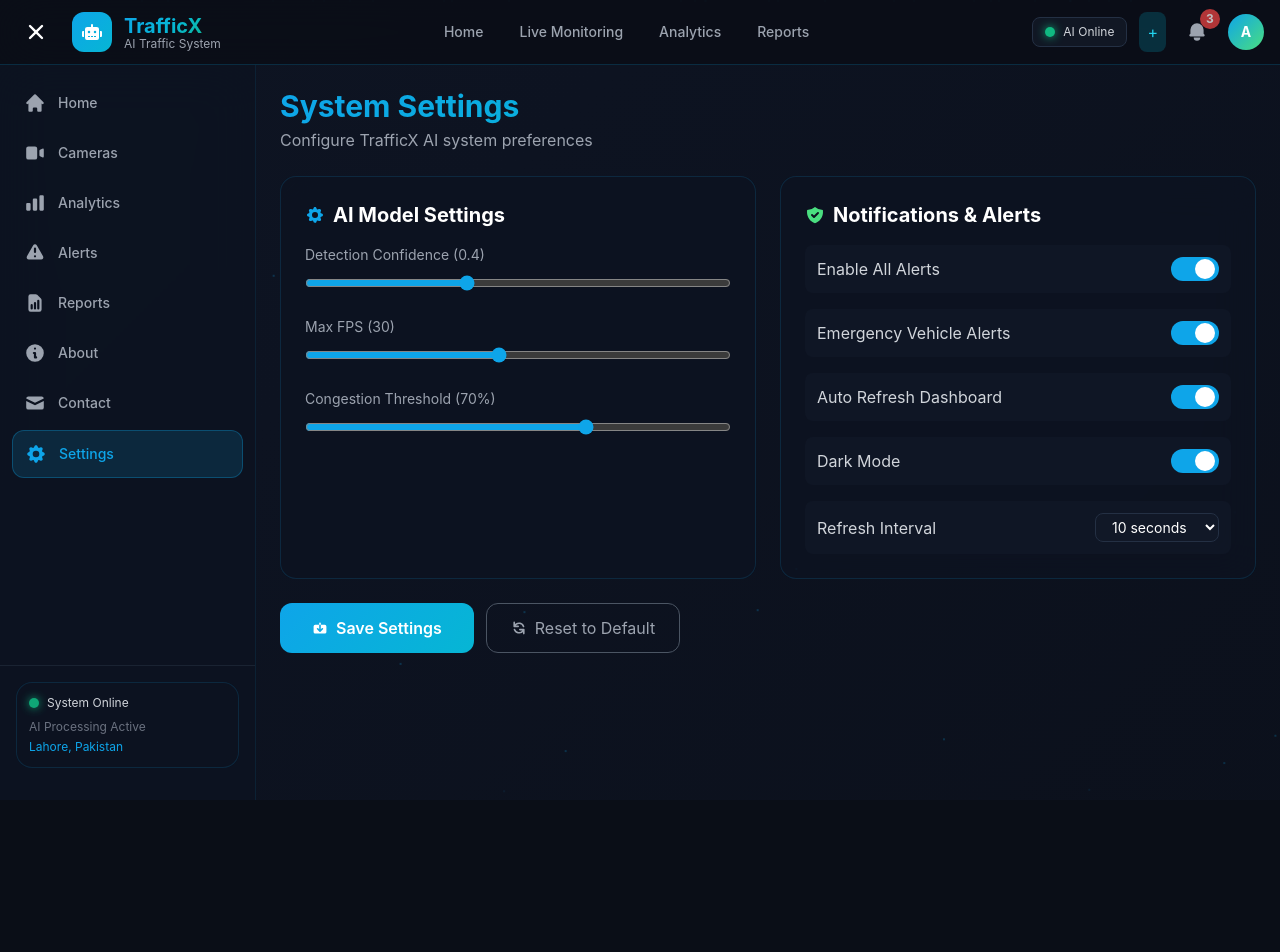
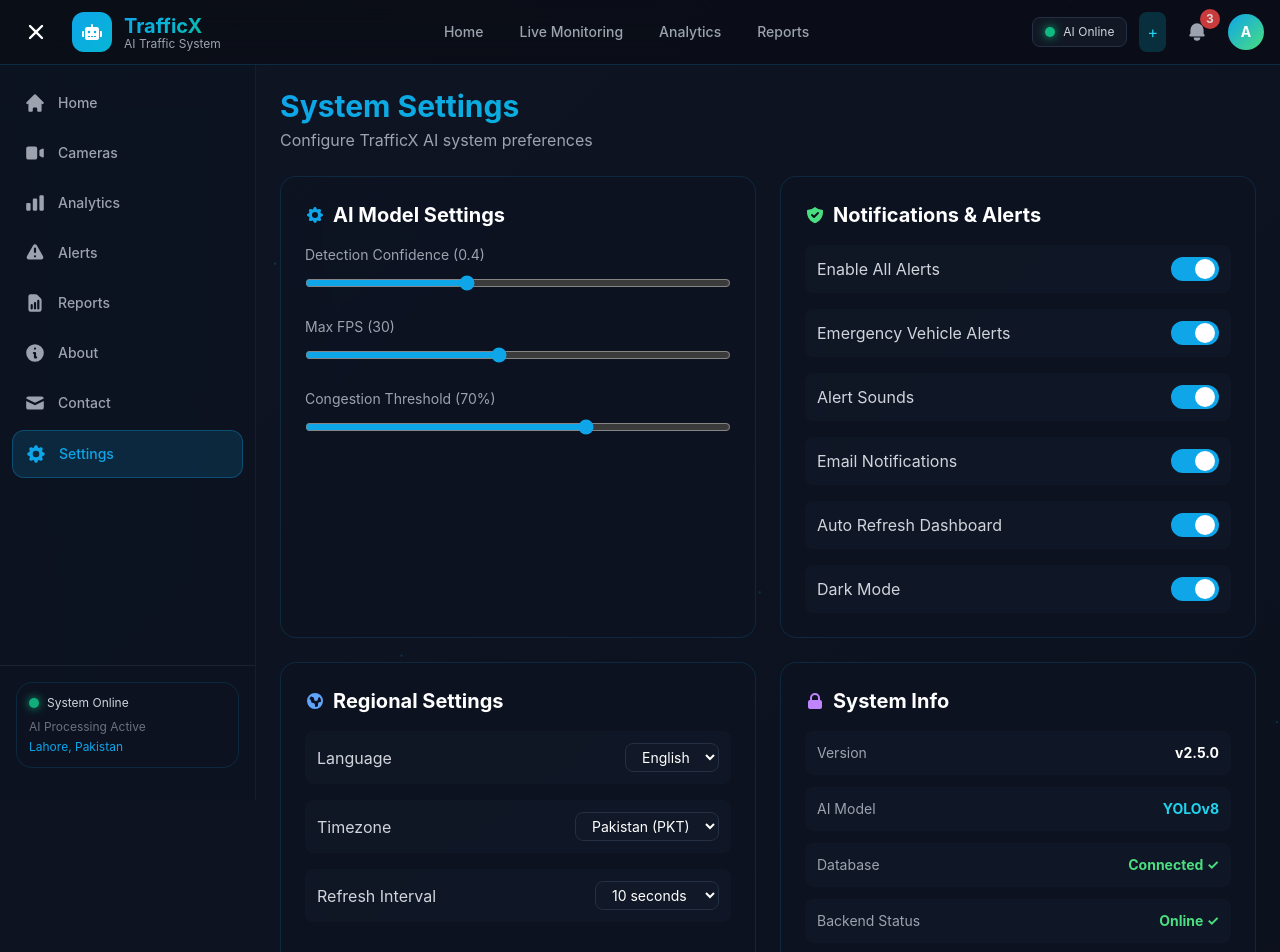
Before and after one commit to therealarfa/trafficx-ai-frontend, a React (Create React App) app: page /settings in a window 1280 px wide. Shown: the top 952 px of the page. Before the commit the page ends 800 px from the top, so only its background shows below. Built offline with nearby package versions, Linux system fonts and the light colour scheme.

Commit message:
Added dark mode toggle, enhanced settings and team members

```diff
--- a/src/App.js
+++ b/src/App.js
@@ -1,4 +1,4 @@
-import React from 'react';
+import React, { useState, useEffect } from 'react';
 import { BrowserRouter as Router, Routes, Route } from 'react-router-dom';
 import { Toaster } from 'react-hot-toast';
 import Navbar from './components/Navbar';
@@ -14,18 +14,42 @@
 import ParticlesBackground from './components/ParticlesBackground';
 
 function App() {
-  const [sidebarOpen, setSidebarOpen] = React.useState(true);
+  const [sidebarOpen, setSidebarOpen] = useState(true);
+  const [darkMode, setDarkMode] = useState(true);
+
+  useEffect(() => {
+    const saved = localStorage.getItem('trafficx_settings');
+    if (saved) {
+      const settings = JSON.parse(saved);
+      setDarkMode(settings.darkMode);
+    }
+
+    const handleStorageChange = () => {
+      const updated = localStorage.getItem('trafficx_settings');
+      if (updated) {
+        const settings = JSON.parse(updated);
+        setDarkMode(settings.darkMode);
+      }
+    };
+
+    window.addEventListener('storage', handleStorageChange);
+    window.addEventListener('settingsChanged', handleStorageChange);
+    return () => {
+      window.removeEventListener('storage', handleStorageChange);
+      window.removeEventListener('settingsChanged', handleStorageChange);
+    };
+  }, []);
 
   return (
     <Router>
-      <div className="min-h-screen bg-animated relative">
-        <ParticlesBackground />
+      <div className={`min-h-screen relative ${darkMode ? 'bg-animated' : 'bg-light-mode'}`}>
+        {darkMode && <ParticlesBackground />}
         <Toaster
           position="top-right"
           toastOptions={{
             style: {
-              background: '#0d1321',
-              color: '#fff',
+              background: darkMode ? '#0d1321' : '#ffffff',
+              color: darkMode ? '#fff' : '#000',
               border: '1px solid rgba(14, 165, 233, 0.3)',
             },
           }}
--- a/src/components/Navbar.js
+++ b/src/components/Navbar.js
@@ -8,6 +8,8 @@
   const navigate = useNavigate();
   const [systemOnline] = useState(true);
   const [showNotifications, setShowNotifications] = useState(false);
+  const [showProfile, setShowProfile] = useState(false);
+const profileRef = useRef(null);
   const dropdownRef = useRef(null);
 
   const [notifications, setNotifications] = useState([
@@ -22,6 +24,9 @@
   const handleClickOutside = (e) => {
     if (dropdownRef.current && !dropdownRef.current.contains(e.target)) {
       setShowNotifications(false);
+    }
+    if (profileRef.current && !profileRef.current.contains(e.target)) {
+      setShowProfile(false);
     }
   };
   document.addEventListener('mousedown', handleClickOutside);
@@ -214,8 +219,62 @@
             )}
           </div>
 
-          <div className="w-9 h-9 rounded-full bg-gradient-to-br from-primary to-green-400 flex items-center justify-center cursor-pointer">
+          <div className="relative" ref={profileRef}>
+  <button
+    onClick={() => setShowProfile(!showProfile)}
+    className="w-9 h-9 rounded-full bg-gradient-to-br from-primary to-green-400 flex items-center justify-center cursor-pointer hover:scale-110 transition"
+  >
     <span className="text-sm font-bold">A</span>
+  </button>
+
+  {showProfile && (
+    <div className="absolute right-0 mt-2 w-72 bg-gray-900 border border-cyan-500/30 rounded-xl shadow-2xl overflow-hidden z-[9999]">
+      <div className="bg-gradient-to-r from-cyan-600 to-blue-600 p-5 text-center">
+        <div className="w-16 h-16 rounded-full bg-white/20 mx-auto flex items-center justify-center mb-2 border-2 border-white">
+          <span className="text-2xl font-bold text-white">A</span>
+        </div>
+        <h3 className="text-white font-bold">Arfa Jamil</h3>
+        <p className="text-cyan-100 text-xs">arfajameel385@gmail.com</p>
+        <span className="inline-block mt-2 px-3 py-1 bg-white/20 rounded-full text-xs text-white font-bold">
+          Founder & CEO
+        </span>
+      </div>
+
+      <div className="py-2">
+        <button
+          onClick={() => {
+            setShowProfile(false);
+            navigate('/about');
+          }}
+          className="w-full px-5 py-3 text-left hover:bg-gray-800 flex items-center gap-3 text-gray-300 hover:text-white transition"
+        >
+          <span>👤</span>
+          <span>About Me</span>
+        </button>
+        <button
+          onClick={() => {
+            setShowProfile(false);
+            navigate('/settings');
+          }}
+          className="w-full px-5 py-3 text-left hover:bg-gray-800 flex items-center gap-3 text-gray-300 hover:text-white transition"
+        >
+          <span>⚙️</span>
+          <span>Settings</span>
+        </button>
+        <button
+          onClick={() => {
+            setShowProfile(false);
+            navigate('/contact');
+          }}
+          className="w-full px-5 py-3 text-left hover:bg-gray-800 flex items-center gap-3 text-gray-300 hover:text-white transition"
+        >
+          <span>📧</span>
+          <span>Contact Support</span>
+        </button>
+
+      </div>
+    </div>
+  )}
 </div>
         </div>
       </div>
--- a/src/index.css
+++ b/src/index.css
@@ -137,3 +137,60 @@
     opacity: 0;
   }
 }
+.bg-light-mode {
+  background: #ffffff !important;
+  color: #1f2937;
+  min-height: 100vh;
+}
+
+.bg-light-mode * {
+  color: #1f2937 !important;
+}
+
+.bg-light-mode .glass-card {
+  background: #f9fafb !important;
+  border: 1px solid #e5e7eb !important;
+  box-shadow: 0 2px 8px rgba(0, 0, 0, 0.05) !important;
+}
+
+.bg-light-mode .gradient-text {
+  background: linear-gradient(to right, #0ea5e9, #06b6d4) !important;
+  -webkit-background-clip: text !important;
+  -webkit-text-fill-color: transparent !important;
+  background-clip: text !important;
+}
+
+.bg-light-mode nav {
+  background: #ffffff !important;
+  border-bottom: 1px solid #e5e7eb !important;
+}
+
+.bg-light-mode aside,
+.bg-light-mode .sidebar {
+  background: #f9fafb !important;
+  border-right: 1px solid #e5e7eb !important;
+}
+
+.bg-light-mode input,
+.bg-light-mode textarea,
+.bg-light-mode select {
+  background: #ffffff !important;
+  border: 1px solid #d1d5db !important;
+  color: #1f2937 !important;
+}
+
+.bg-light-mode .bg-dark-600,
+.bg-light-mode .bg-dark-700,
+.bg-light-mode .bg-dark-800,
+.bg-light-mode .bg-dark-900,
+.bg-light-mode [class*="bg-dark"] {
+  background: #f3f4f6 !important;
+}
+
+.bg-light-mode [class*="text-gray"] {
+  color: #4b5563 !important;
+}
+
+.bg-light-mode [class*="text-white"] {
+  color: #1f2937 !important;
+}
--- a/src/pages/Contact.js
+++ b/src/pages/Contact.js
@@ -1,6 +1,6 @@
 import React, { useState } from 'react';
 import { HiMail, HiPhone, HiLocationMarker, HiClock } from 'react-icons/hi';
-import { FaFacebook, FaTwitter, FaLinkedin, FaGithub } from 'react-icons/fa';
+import { FaFacebook, FaWhatsapp, FaGithub } from 'react-icons/fa';
 import API from '../api/axios';
 import toast from 'react-hot-toast';
 
@@ -29,10 +29,9 @@
   };
 
   const socialLinks = [
-    { icon: FaFacebook, label: 'Facebook', color: 'hover:text-blue-500' },
-    { icon: FaTwitter, label: 'Twitter', color: 'hover:text-sky-400' },
-    { icon: FaLinkedin, label: 'LinkedIn', color: 'hover:text-blue-400' },
-    { icon: FaGithub, label: 'GitHub', color: 'hover:text-gray-300' },
+    { icon: FaFacebook, label: 'Facebook', color: 'hover:text-blue-500', url: 'https://www.facebook.com/share/193rn2euKF/' },
+    { icon: FaWhatsapp, label: 'WhatsApp', color: 'hover:text-green-500', url: 'https://wa.me/923198931313' },
+    { icon: FaGithub, label: 'GitHub', color: 'hover:text-gray-300', url: 'https://github.com/therealarfa' },
   ];
 
   return (
@@ -51,7 +50,13 @@
       <div className="grid grid-cols-1 lg:grid-cols-3 gap-6">
         <div className="flex flex-col items-center gap-4">
           {socialLinks.map((social, idx) => (
-            <a key={idx} href="#contact" className={`glass-card p-4 w-full flex items-center gap-4 transition-all hover:border-primary/40 ${social.color}`}>
+            <a
+              key={idx}
+              href={social.url}
+              target="_blank"
+              rel="noopener noreferrer"
+              className={`glass-card p-4 w-full flex items-center gap-4 transition-all hover:border-primary/40 hover:scale-105 ${social.color}`}
+            >
               <social.icon size={28} />
               <span className="font-medium text-gray-300">{social.label}</span>
             </a>
@@ -82,14 +87,20 @@
                   <p className="text-sm text-gray-500">(Smart Traffic Control Center)</p>
                 </div>
               </div>
-              <div className="flex items-center gap-3">
-                <HiMail className="text-primary flex-shrink-0" size={20} />
-                <p className="text-gray-300">support@trafficxai.com</p>
-              </div>
-              <div className="flex items-center gap-3">
-                <HiPhone className="text-primary flex-shrink-0" size={20} />
-                <p className="text-gray-300">+92-300-xxxxxxx</p>
-              </div>
+              <a
+  href="mailto:arfajameel385@gmail.com"
+  className="flex items-center gap-3 hover:text-primary transition-colors group"
+>
+  <HiMail className="text-primary flex-shrink-0 group-hover:scale-110 transition" size={20} />
+  <p className="text-gray-300 group-hover:text-primary">arfajameel385@gmail.com</p>
+</a>
+             <a
+  href="tel:+923198931313"
+  className="flex items-center gap-3 hover:text-primary transition-colors group"
+>
+  <HiPhone className="text-primary flex-shrink-0 group-hover:scale-110 transition" size={20} />
+  <p className="text-gray-300 group-hover:text-primary">+92-319-8931313</p>
+</a>
               <div className="flex items-center gap-3">
                 <HiClock className="text-primary flex-shrink-0" size={20} />
                 <p className="text-gray-300">24/7 AI Monitoring</p>
--- a/src/pages/Settings.js
+++ b/src/pages/Settings.js
@@ -1,9 +1,9 @@
-import React, { useState } from 'react';
-import { HiCog, HiSave, HiRefresh, HiShieldCheck } from 'react-icons/hi';
+import React, { useState, useEffect } from 'react';
+import { HiCog, HiSave, HiRefresh, HiShieldCheck, HiUser, HiGlobe, HiLockClosed } from 'react-icons/hi';
 import toast from 'react-hot-toast';
 
 const Settings = () => {
-  const [settings, setSettings] = useState({
+  const defaultSettings = {
     detectionConfidence: 0.4,
     maxFPS: 30,
     alertsEnabled: true,
@@ -12,9 +12,46 @@
     darkMode: true,
     autoRefresh: true,
     refreshInterval: 10,
-  });
+    soundEnabled: true,
+    emailNotifications: true,
+    language: 'English',
+    timezone: 'PKT',
+    profileName: 'Arfa Jamil',
+    profileEmail: 'arfajameel385@gmail.com',
+    profileRole: 'Founder & CEO',
+  };
 
-  const handleSave = () => toast.success('Settings saved successfully!');
+  const [settings, setSettings] = useState(defaultSettings);
+
+  useEffect(() => {
+    const saved = localStorage.getItem('trafficx_settings');
+    if (saved) {
+      setSettings(JSON.parse(saved));
+    }
+  }, []);
+
+ const handleSave = () => {
+  localStorage.setItem('trafficx_settings', JSON.stringify(settings));
+  window.dispatchEvent(new Event('settingsChanged'));
+  toast.success('Settings saved successfully!');
+};
+
+  const handleReset = () => {
+    if (window.confirm('Reset all settings to default?')) {
+      setSettings(defaultSettings);
+      localStorage.removeItem('trafficx_settings');
+      toast.success('Settings reset to default!');
+    }
+  };
+
+  const updateSetting = (key, value) => {
+  const newSettings = { ...settings, [key]: value };
+  setSettings(newSettings);
+  if (key === 'darkMode') {
+    localStorage.setItem('trafficx_settings', JSON.stringify(newSettings));
+    window.dispatchEvent(new Event('settingsChanged'));
+  }
+};
 
   return (
     <div className="space-y-6">
@@ -22,6 +59,9 @@
         <h1 className="text-3xl font-bold gradient-text">System Settings</h1>
         <p className="text-gray-400 mt-1">Configure TrafficX AI system preferences</p>
       </div>
+
+
+
 
       <div className="grid grid-cols-1 lg:grid-cols-2 gap-6">
         <div className="glass-card p-6">
@@ -31,15 +71,15 @@
           <div className="space-y-5">
             <div>
               <label className="text-sm text-gray-400 mb-2 block">Detection Confidence ({settings.detectionConfidence})</label>
-              <input type="range" min="0.1" max="0.9" step="0.1" value={settings.detectionConfidence} onChange={(e) => setSettings({...settings, detectionConfidence: parseFloat(e.target.value)})} className="w-full accent-primary" />
+              <input type="range" min="0.1" max="0.9" step="0.1" value={settings.detectionConfidence} onChange={(e) => updateSetting('detectionConfidence', parseFloat(e.target.value))} className="w-full accent-primary" />
             </div>
             <div>
               <label className="text-sm text-gray-400 mb-2 block">Max FPS ({settings.maxFPS})</label>
-              <input type="range" min="5" max="60" step="5" value={settings.maxFPS} onChange={(e) => setSettings({...settings, maxFPS: parseInt(e.target.value)})} className="w-full accent-primary" />
+              <input type="range" min="5" max="60" step="5" value={settings.maxFPS} onChange={(e) => updateSetting('maxFPS', parseInt(e.target.value))} className="w-full accent-primary" />
             </div>
             <div>
               <label className="text-sm text-gray-400 mb-2 block">Congestion Threshold ({settings.congestionThreshold}%)</label>
-              <input type="range" min="30" max="90" step="5" value={settings.congestionThreshold} onChange={(e) => setSettings({...settings, congestionThreshold: parseInt(e.target.value)})} className="w-full accent-primary" />
+              <input type="range" min="30" max="90" step="5" value={settings.congestionThreshold} onChange={(e) => updateSetting('congestionThreshold', parseInt(e.target.value))} className="w-full accent-primary" />
             </div>
           </div>
         </div>
@@ -52,20 +92,58 @@
             {[
               { key: 'alertsEnabled', label: 'Enable All Alerts' },
               { key: 'emergencyAlerts', label: 'Emergency Vehicle Alerts' },
+              { key: 'soundEnabled', label: 'Alert Sounds' },
+              { key: 'emailNotifications', label: 'Email Notifications' },
               { key: 'autoRefresh', label: 'Auto Refresh Dashboard' },
               { key: 'darkMode', label: 'Dark Mode' },
             ].map((item) => (
               <div key={item.key} className="flex items-center justify-between p-3 rounded-lg bg-dark-600/30">
                 <span className="text-gray-300">{item.label}</span>
-                <button onClick={() => setSettings({...settings, [item.key]: !settings[item.key]})} className={`w-12 h-6 rounded-full relative transition-colors ${settings[item.key] ? 'bg-primary' : 'bg-dark-500'}`}>
+                <button onClick={() => updateSetting(item.key, !settings[item.key])} className={`w-12 h-6 rounded-full relative transition-colors ${settings[item.key] ? 'bg-primary' : 'bg-dark-500'}`}>
                   <div className={`w-5 h-5 rounded-full bg-white absolute top-0.5 transition-transform ${settings[item.key] ? 'translate-x-6' : 'translate-x-0.5'}`} />
                 </button>
               </div>
             ))}
+          </div>
+        </div>
+
+        <div className="glass-card p-6">
+          <h2 className="text-xl font-bold mb-4 flex items-center gap-2">
+            <HiGlobe className="text-blue-400" />Regional Settings
+          </h2>
+          <div className="space-y-4">
+            <div className="p-3 rounded-lg bg-dark-600/30">
+              <div className="flex items-center justify-between">
+                <span className="text-gray-300">Language</span>
+                <select
+                  value={settings.language}
+                  onChange={(e) => updateSetting('language', e.target.value)}
+                  className="bg-dark-700 text-white rounded-lg px-3 py-1 border border-dark-500 text-sm"
+                >
+                  <option value="English">English</option>
+                  <option value="Urdu">Urdu</option>
+                  <option value="Arabic">Arabic</option>
+                </select>
+              </div>
+            </div>
+            <div className="p-3 rounded-lg bg-dark-600/30">
+              <div className="flex items-center justify-between">
+                <span className="text-gray-300">Timezone</span>
+                <select
+                  value={settings.timezone}
+                  onChange={(e) => updateSetting('timezone', e.target.value)}
+                  className="bg-dark-700 text-white rounded-lg px-3 py-1 border border-dark-500 text-sm"
+                >
+                  <option value="PKT">Pakistan (PKT)</option>
+                  <option value="UTC">UTC</option>
+                  <option value="EST">Eastern (EST)</option>
+                </select>
+              </div>
+            </div>
             <div className="p-3 rounded-lg bg-dark-600/30">
               <div className="flex items-center justify-between">
                 <span className="text-gray-300">Refresh Interval</span>
-                <select value={settings.refreshInterval} onChange={(e) => setSettings({...settings, refreshInterval: parseInt(e.target.value)})} className="bg-dark-700 text-white rounded-lg px-3 py-1 border border-dark-500 text-sm">
+                <select value={settings.refreshInterval} onChange={(e) => updateSetting('refreshInterval', parseInt(e.target.value))} className="bg-dark-700 text-white rounded-lg px-3 py-1 border border-dark-500 text-sm">
                   <option value={5}>5 seconds</option>
                   <option value={10}>10 seconds</option>
                   <option value={30}>30 seconds</option>
@@ -75,13 +153,41 @@
             </div>
           </div>
         </div>
+
+        <div className="glass-card p-6">
+          <h2 className="text-xl font-bold mb-4 flex items-center gap-2">
+            <HiLockClosed className="text-purple-400" />System Info
+          </h2>
+          <div className="space-y-3 text-sm">
+            <div className="flex justify-between p-3 rounded-lg bg-dark-600/30">
+              <span className="text-gray-400">Version</span>
+              <span className="text-white font-bold">v2.5.0</span>
+            </div>
+            <div className="flex justify-between p-3 rounded-lg bg-dark-600/30">
+              <span className="text-gray-400">AI Model</span>
+              <span className="text-cyan-400 font-bold">YOLOv8</span>
+            </div>
+            <div className="flex justify-between p-3 rounded-lg bg-dark-600/30">
+              <span className="text-gray-400">Database</span>
+              <span className="text-green-400 font-bold">Connected ✓</span>
+            </div>
+            <div className="flex justify-between p-3 rounded-lg bg-dark-600/30">
+              <span className="text-gray-400">Backend Status</span>
+              <span className="text-green-400 font-bold">Online ✓</span>
+            </div>
+            <div className="flex justify-between p-3 rounded-lg bg-dark-600/30">
+              <span className="text-gray-400">Last Updated</span>
+              <span className="text-white">{new Date().toLocaleDateString()}</span>
+            </div>
+          </div>
+        </div>
       </div>
 
-      <div className="flex gap-3">
-        <button onClick={handleSave} className="glow-btn flex items-center gap-2">
+      <div className="flex gap-3 flex-wrap">
+        <button onClick={handleSave} className="glow-btn flex items-center gap-2 px-6 py-3 bg-gradient-to-r from-primary to-cyan-500 text-white rounded-xl font-bold hover:scale-105 transition">
           <HiSave /> Save Settings
         </button>
-        <button onClick={() => toast.success('Settings reset to default!')} className="px-6 py-3 rounded-xl border border-gray-600 text-gray-400 hover:bg-dark-600 transition-all flex items-center gap-2">
+        <button onClick={handleReset} className="px-6 py-3 rounded-xl border border-gray-600 text-gray-400 hover:bg-dark-600 transition-all flex items-center gap-2">
           <HiRefresh /> Reset to Default
         </button>
       </div>
```
Lines whose indentation alone changed are shown as unchanged.
